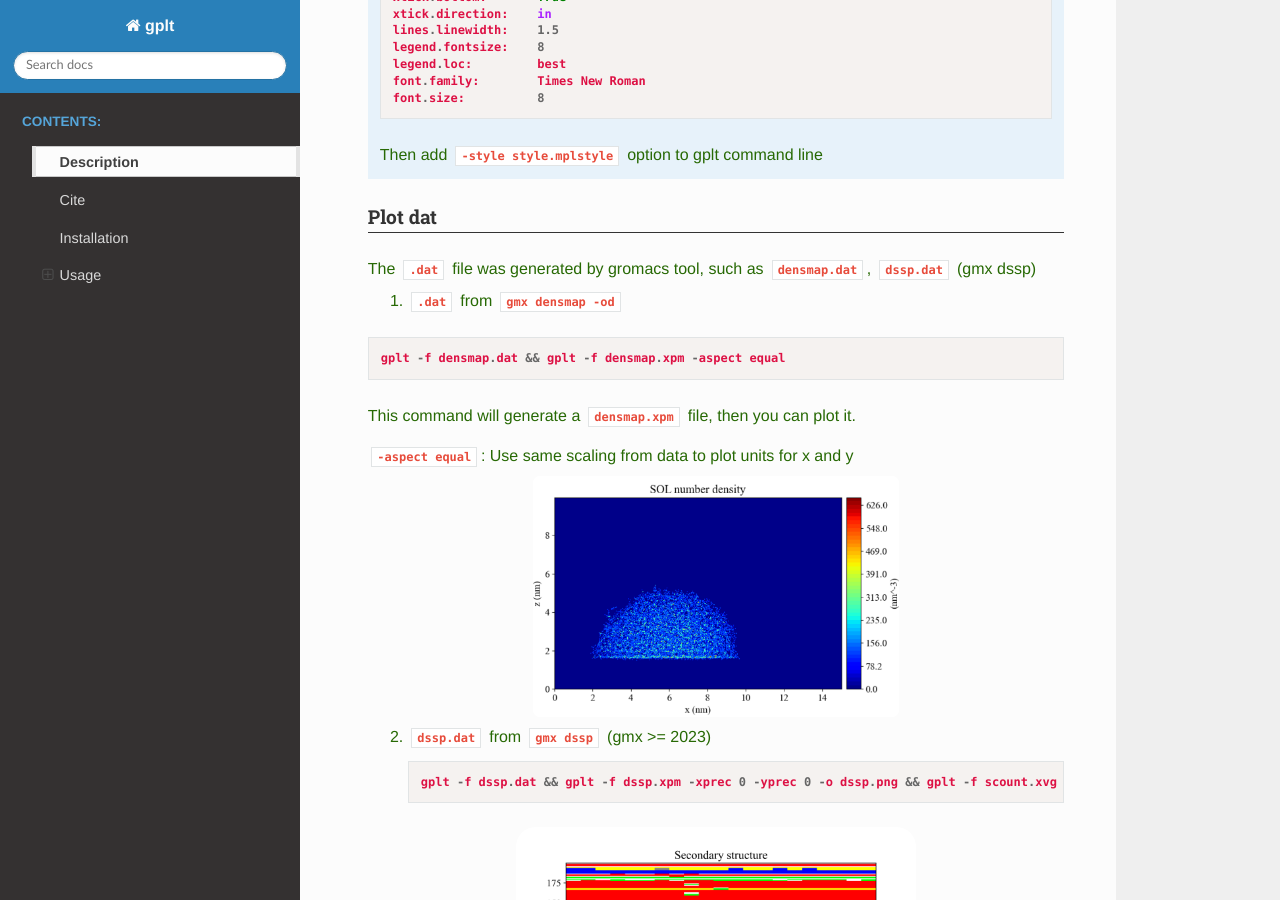
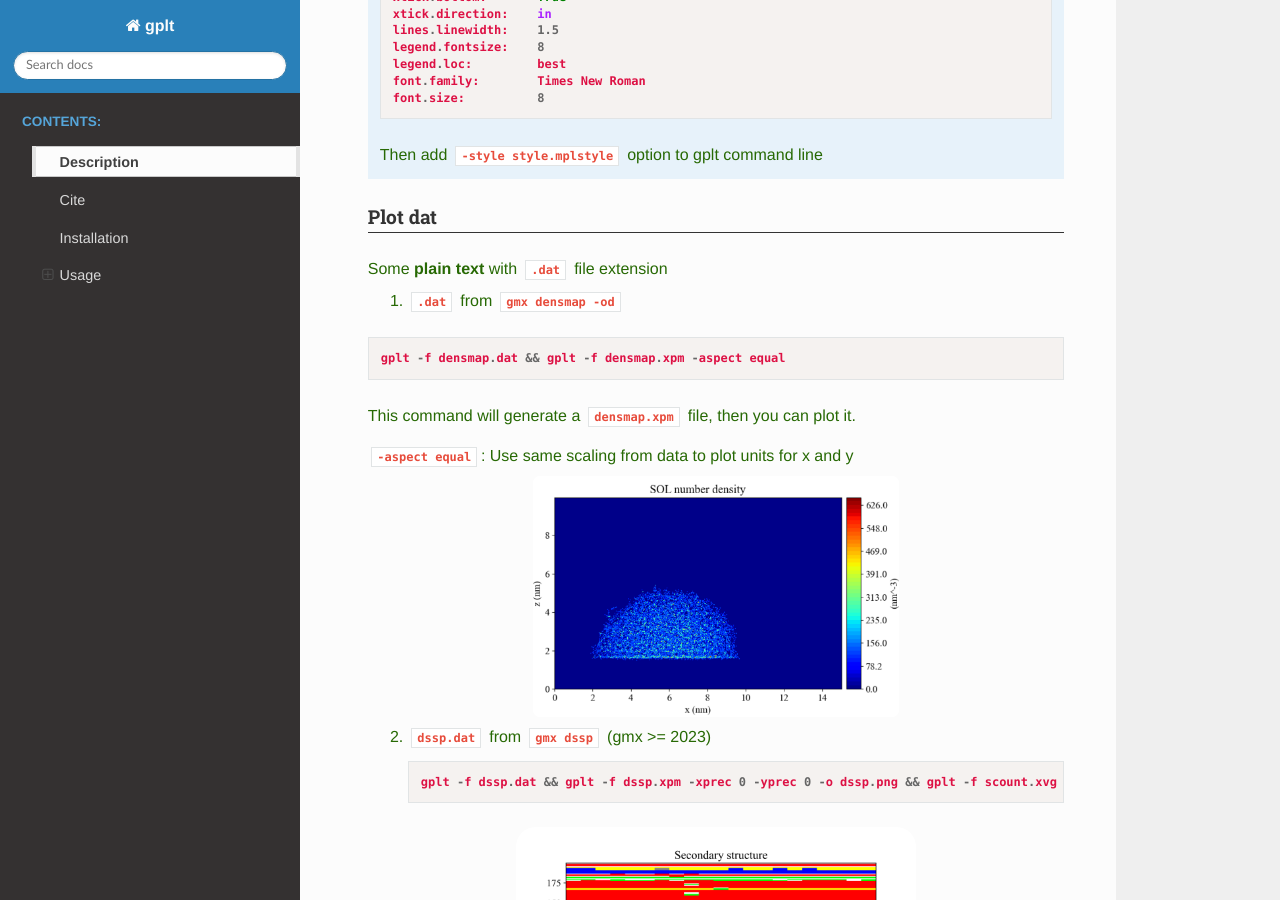
Before and after one commit to liuyujie714/gplt, a Sphinx documentation site: the page built from docs/source/gplt.md, in a window 1280 px wide and 900 px high, scrolled down 3965 px. Built offline with Sphinx 7.4.7 and the Read the Docs theme 3.1.0, drawn with Linux system fonts in a browser that asks for light colours.

Commit message:
update doc

```diff
--- a/docs/source/gplt.md
+++ b/docs/source/gplt.md
@@ -134,7 +134,7 @@ Then add `-style style.mplstyle` option to gplt command line
 
 ## Plot dat
 
-The `.dat` file was generated by gromacs tool, such as `densmap.dat`, `dssp.dat` (gmx dssp)
+Some **plain text** with `.dat` file extension
 
 1. `.dat` from `gmx densmap -od`
 
```
